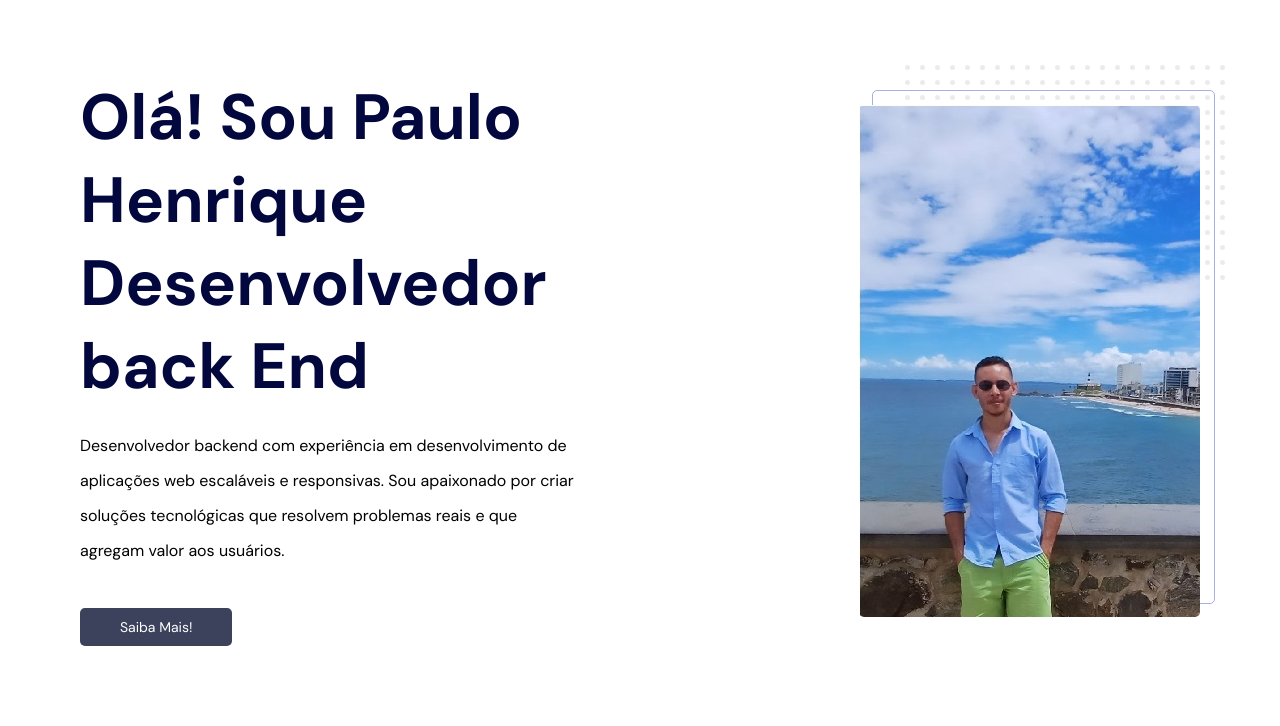
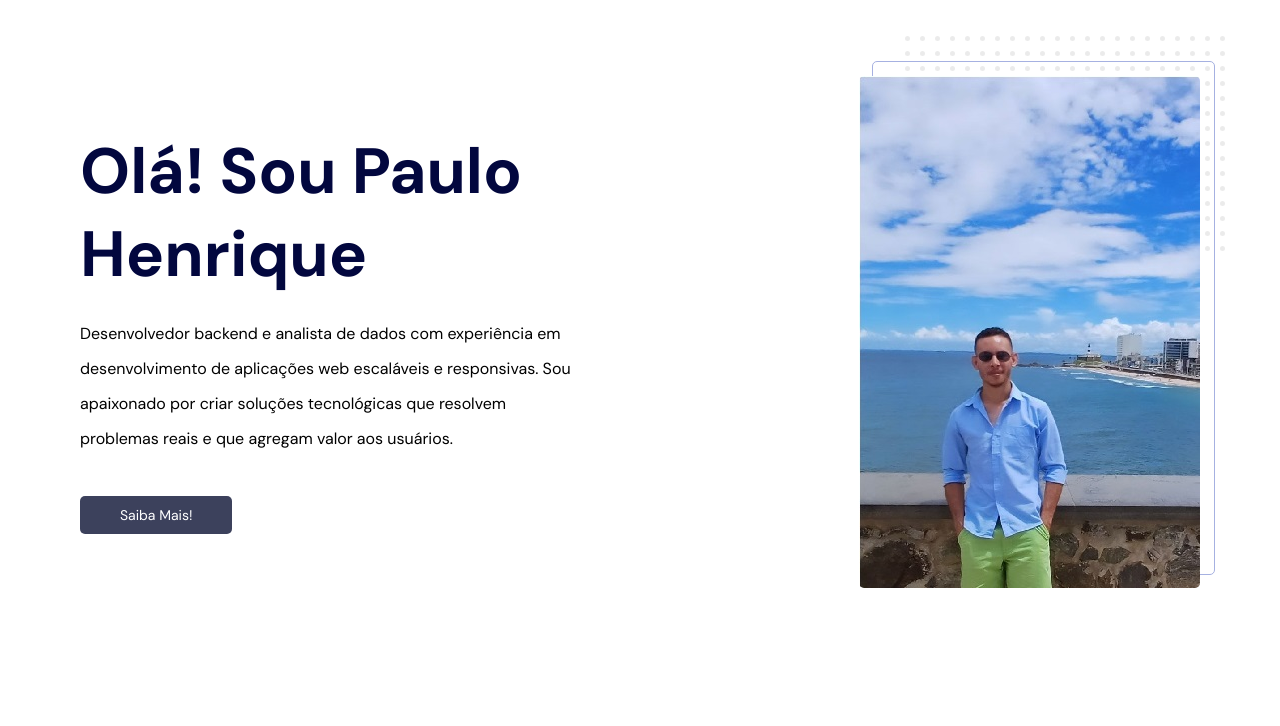
Before and after one commit to PauloHenriqueSG77/My-portf-lio, a plain HTML site: page index.html in a window 1280 px wide. Shown: the part 74-800 px from the top of the page. Drawn offline with Linux system fonts and the light colour scheme; files that its build step writes are made by us from their sources; files whose address does not match are found by name.

Commit message:
Update index.html

```diff
--- a/index.html
+++ b/index.html
@@ -47,9 +47,9 @@
     <!-- header -->
     <header id="header" class="max-width">
       <div class="header__left">
-        <h1>Olá! Sou Paulo Henrique Desenvolvedor back End</h1>
+        <h1>Olá! Sou Paulo Henrique</h1>
         <p>
-          Desenvolvedor backend com experiência em desenvolvimento
+          Desenvolvedor backend e analista de dados com experiência em desenvolvimento
           de aplicações web escaláveis e responsivas. Sou apaixonado por criar
           soluções tecnológicas que resolvem problemas reais e que agregam valor
           aos usuários.
```
